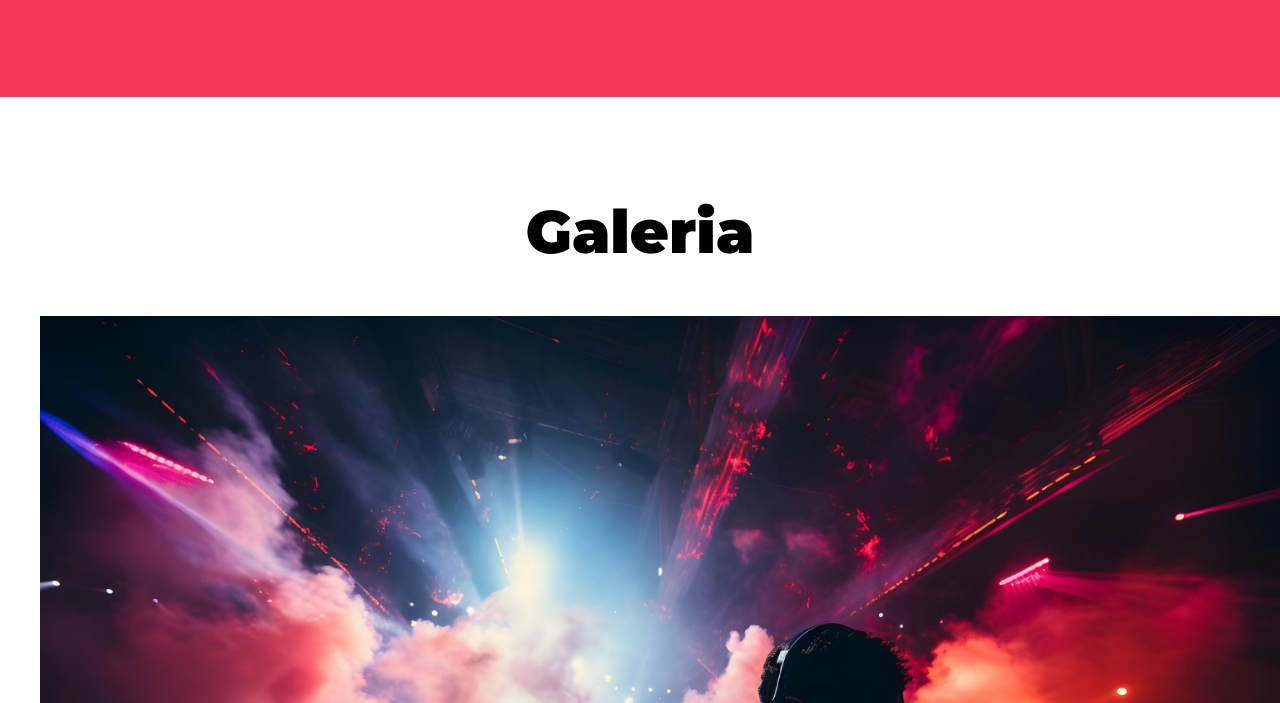
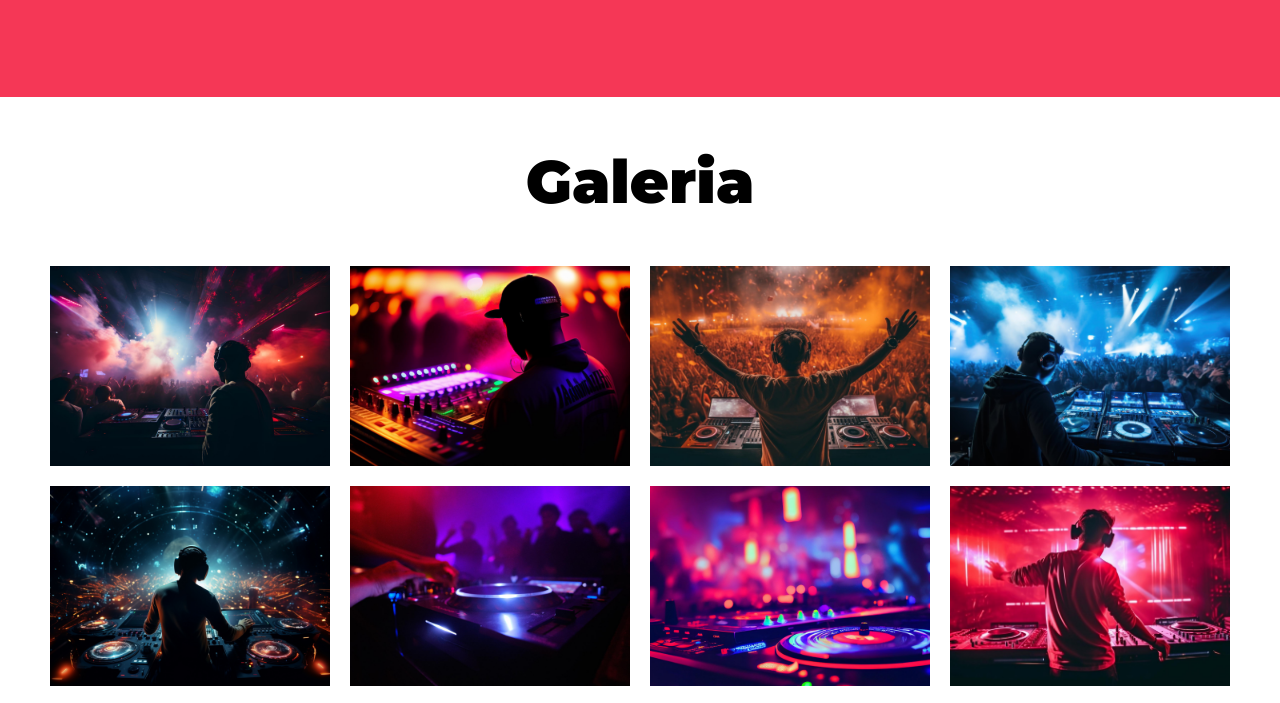
Before and after one commit to Angel-Alfonso-OL/Html-FestivalMusica, a website: page index.html in a window 1280 px wide. Shown: the part 2778-3481 px from the top of the page. Drawn offline with Linux system fonts and the light colour scheme; files that its build step writes are made by us from their sources.

Commit message:
Agregando los grid en galarias para cada uno de los dispositivos.

```diff
--- a/index.html
+++ b/index.html
@@ -166,9 +166,9 @@
     <section id="galeria" class="galeria">
         <h3>Galeria</h3>
 
-        <ul class="galeria-imagenes">
+        <div class="galeria-imagenes">
 
-        </ul>
+        </div>
     </section>
 
     <section id="boletos" class="contenedor-boletos">
--- a/src/js/app.js
+++ b/src/js/app.js
@@ -1,8 +1,10 @@
 document.addEventListener("DOMContentLoaded", crearGaleria);
 
 function crearGaleria(){
+
     const galeria = document.querySelector(".galeria-imagenes");
-    for(let i = 1; i <= 16; i++){
+    const CANTIDAD_IMAGENES = 16;
+    for(let i = 1; i <= CANTIDAD_IMAGENES; i++){
         const img = document.createElement("IMG");
         img.src = '/src/gallery/full/'+i+'.jpg';
         img.alt = "Imagen Musica";
--- /dev/null
+++ b/src/scss/layout/_galeria.scss
@@ -0,0 +1,32 @@
+@use "../base/mixins" as m;
+@use "../base/variables" as v;
+
+.galeria{
+    padding: 5rem;
+    @include m.contenedor;
+    &-imagenes{
+        @include m.grid(1, 2rem);
+
+        @include m.telefono{
+            @include m.grid(2, 2rem);
+        }
+
+        @include m.tablet{
+            @include m.grid(3, 2rem);
+        }
+
+        @include m.desktop{
+            @include m.grid(4, 2rem);
+        }
+
+        img{
+            height:20rem;
+            object-fit: cover;
+
+            &:hover{
+                cursor: pointer;
+            }
+        }
+
+    }
+}
--- a/src/scss/layout/_index.scss
+++ b/src/scss/layout/_index.scss
@@ -4,3 +4,4 @@
 @forward "lineup";
 @forward "boletos";
 @forward "footer";
+@forward "galeria";
```
Also changed, not shown: build/css/app.css, build/js/app.js.
